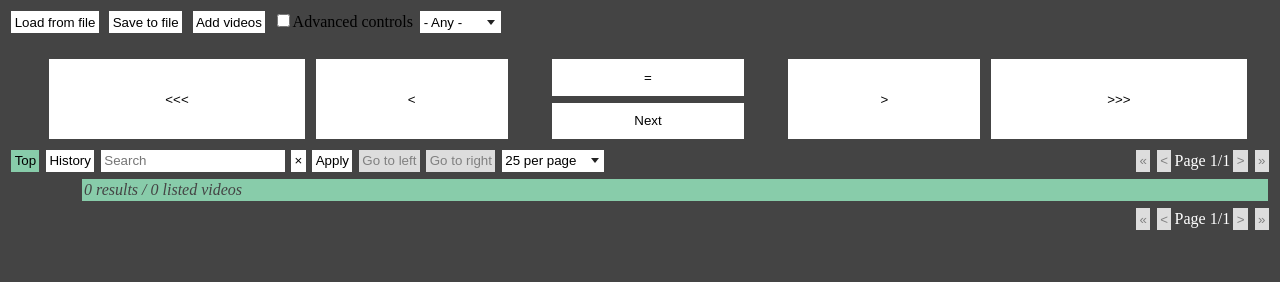
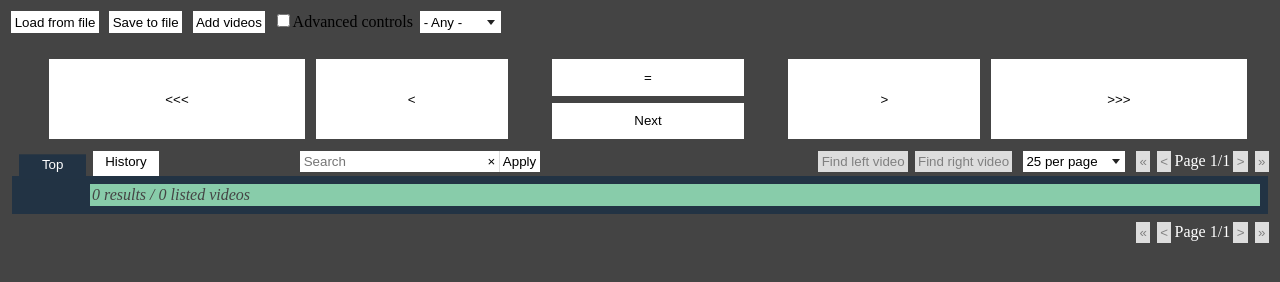
Before and after one commit to NatNgs/Nlaylist, a plain HTML site: page index.html in a window 1280 px wide. Drawn offline with Linux system fonts and the light colour scheme.

Commit message:
Improved search input field style

```diff
--- a/css/main.css
+++ b/css/main.css
@@ -127,10 +127,17 @@ button:hover {
 	display: flex;
 	flex-wrap: wrap;
 	align-items: center;
-	margin: 0.25em 1em 0 0; /* Buttons margins (0.25em) included: aligned with the ranking */
+	margin: 0.25em 1em 0 .5em; /* Buttons margins (0.25em) included: aligned with the ranking */
 }
 #rankingControls button.selected {
-	background-color: #8CA;
+	color: white;
+	background-color: #234;
+	transform: translateY(.25em);
+}
+#rankingControls .tabs {
+	padding-bottom: .5em;
+	margin-bottom: 0;
+	min-width: 5em;
 }
 .pagination {
 	display: flex;
@@ -152,6 +159,22 @@ button:hover {
 	color: gray;
 	cursor: default;
 }
+.searchInputContainer {
+	margin: 0.25em auto;
+	border: 0;
+	border-radius: 0;
+	background-color: #DDD;
+	display: flex;
+}
+.searchInputContainer > *, #rankingSearch {
+	margin: 0;
+	display: inline-block;
+	vertical-align: top;
+}
+.searchInputContainer #searchApplyButton {
+	border-left: 1px solid #DDD;
+}
+
 
 /* Rows share the columns of the ranking (subgrid): the rank, evolution and score columns fit their widest content, whatever the font */
 #ranking {
@@ -160,6 +183,9 @@ button:hover {
 	grid-column-gap: 0.125em;
 	grid-row-gap: 0.25em;
 	margin: 0.25em 1.25em 0.25em 0.25em; /* On the ranking, not on the rows: a subgrid margin would be taken from its first and last columns */
+	background-color: #234;
+	padding: .5em;
+	margin-top: 0;
 }
 .rankingItem {
 	display: grid;
--- a/index.html
+++ b/index.html
@@ -62,14 +62,18 @@
 
 		<!-- Ranking -->
 		<div id="rankingControls">
-			<button id="rankingTop" onclick="setRankingMode('top')" title="Best videos first">Top</button>
-			<button id="rankingHistory" onclick="setRankingMode('history')" title="Last picked videos first">History</button>
+			<button id="rankingTop" class="tabs" onclick="setRankingMode('top')" title="Best videos first">Top</button>
+			<button id="rankingHistory" class="tabs" onclick="setRankingMode('history')" title="Last picked videos first">History</button>
+			<div class="searchInputContainer">
 				<input id="rankingSearch" type="text" placeholder="Search" onkeydown="if(event.key === 'Enter') applyRankingSearch()"
-				title="Search in video titles&#10;? : any character&#10;* : any characters&#10;- _ : space or underscore"/>
+					title="Search in video titles&#10;? : any single character&#10;* : any multiple characters&#10;- _ : space or underscore"/>
 				<button onclick="clearRankingSearch()" title="Clear the search">×</button>
-			<button onclick="applyRankingSearch()">Apply</button>
-			<button id="goToLeft" onclick="goToPlayerVideo('left')" title="Show the page of the left video">Go to left</button>
-			<button id="goToRight" onclick="goToPlayerVideo('right')" title="Show the page of the right video">Go to right</button>
+				<button id="searchApplyButton" onclick="applyRankingSearch()">Apply</button>
+			</div>
+			<div class="pagination">
+				<button id="goToLeft" onclick="goToPlayerVideo('left')" title="Show the page of the left video">Find left video</button>
+				<button id="goToRight" onclick="goToPlayerVideo('right')" title="Show the page of the right video">Find right video</button>
+				&nbsp;
 				<select id="rankingPageSize" onchange="setRankingPageSize(Number(this.value))" title="Videos per page">
 					<option value="10">10 per page</option>
 					<option value="25" selected>25 per page</option>
@@ -77,7 +81,7 @@
 					<option value="100">100 per page</option>
 					<option value="250">250 per page</option>
 				</select>
-			<div class="pagination">
+				&nbsp;
 				<button class="firstPage" onclick="goToRankingPage(1)" title="First page">«</button>
 				<button class="previousPage" onclick="shiftRankingPage(-1)" title="Previous page">&lt;</button>
 				<span class="pageNumber">Page 1/1</span>
--- a/js/nextpicker.js
+++ b/js/nextpicker.js
@@ -1,6 +1,3 @@
-
-const SIMILAR_MARGIN_FACTORS = [1, 2] // similar_scores: margins of the points ranges, tried in this order until one range overlaps
-
 NEXT_PICKERS = {
 	'meta': meta_random, // Keep first in NEXT_PICKERS to avoid infinite loop^
 	'pure_random': pure_random,
@@ -68,7 +65,7 @@ function similar_scores(vids, vdata, history) {
 	// If none overlaps, same with margins widened (SIMILAR_MARGIN_FACTORS)
 	const last = SCORING.displayed(vdata[history[0]])
 	const displayed = vids.map(vid => SCORING.displayed(vdata[vid]))
-	for(const factor of SIMILAR_MARGIN_FACTORS) {
+	for(let factor = 1; factor <= 2; factor++) {
 		const weights = overlapWeights(displayed, last, factor)
 		const similar = vids.filter((vid, i) => weights[i] > 0)
 		if(similar.length) return weightedPick(similar, weights.filter(weight => weight > 0))
```
Also changed, not shown: 1 other file. Lines whose indentation alone changed are shown as unchanged.
